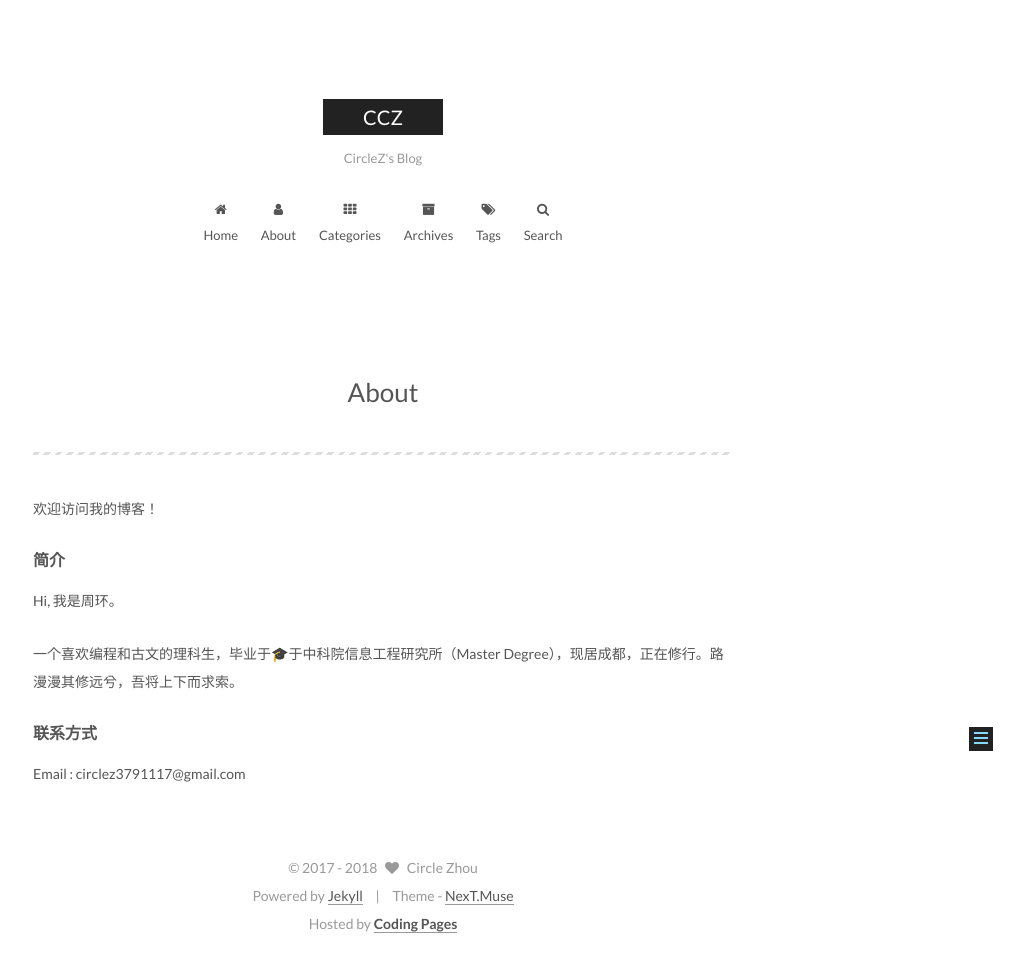
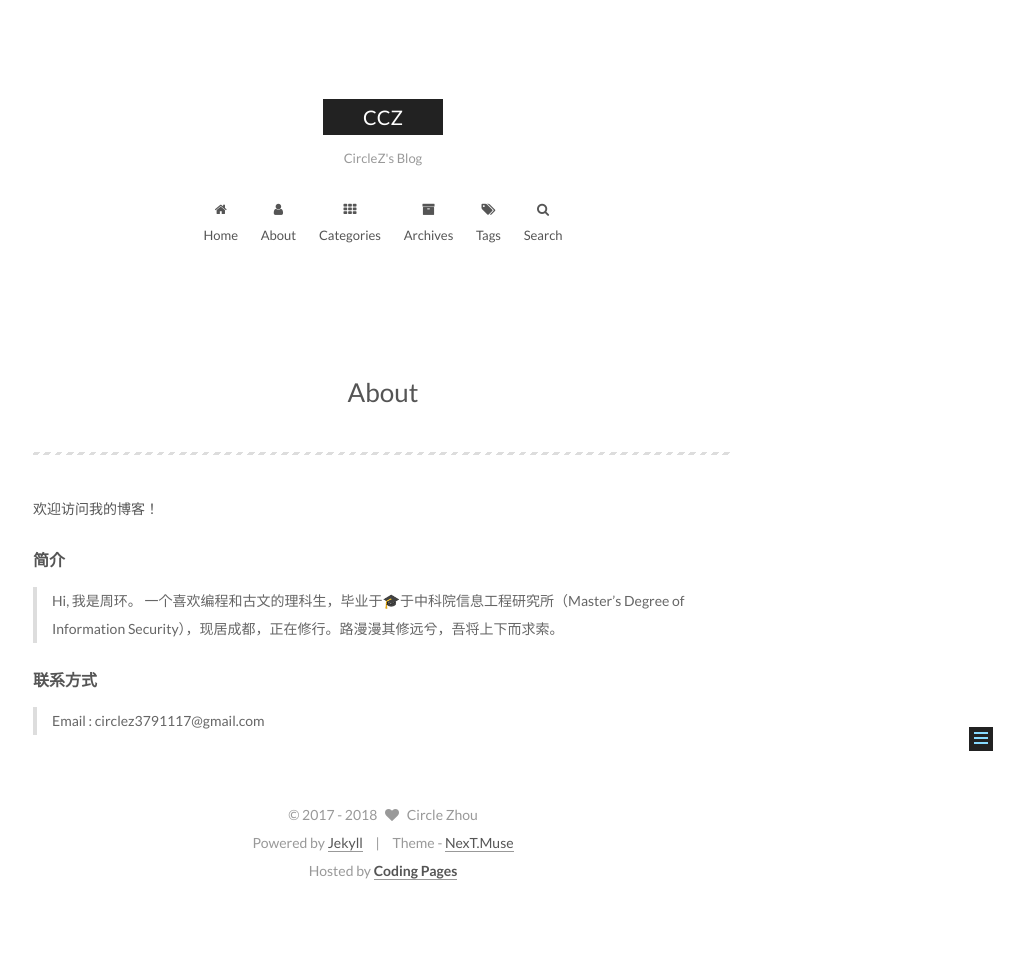
Before and after one commit to CircleZ3791117/CircleZ3791117.github.io, a Jekyll site: the page built from about/index.md, in a window 1280 px wide, cut to the strip 104-1067 px from the top of the page. Shown: the whole strip, without its empty margins (257-1280 px from the left). Built offline with Jekyll 4.4.1, drawn with Linux system fonts in a browser that asks for light colours; after the commit the page ends 1014 px from its top, so only the background shows below that.

Commit message:
modify about

```diff
--- a/about/index.md
+++ b/about/index.md
@@ -10,10 +10,9 @@ sidebar_link: true
 
 #### 简介
 
-Hi, 我是周环。
-
-一个喜欢编程和古文的理科生，毕业于🎓于中科院信息工程研究所（Master Degree），现居成都，正在修行。路漫漫其修远兮，吾将上下而求索。
+> Hi, 我是周环。
+> 一个喜欢编程和古文的理科生，毕业于🎓于中科院信息工程研究所（Master's Degree of Information Security），现居成都，正在修行。路漫漫其修远兮，吾将上下而求索。
 
 #### 联系方式
 
-Email : circlez3791117@gmail.com
+> Email : circlez3791117@gmail.com
```
